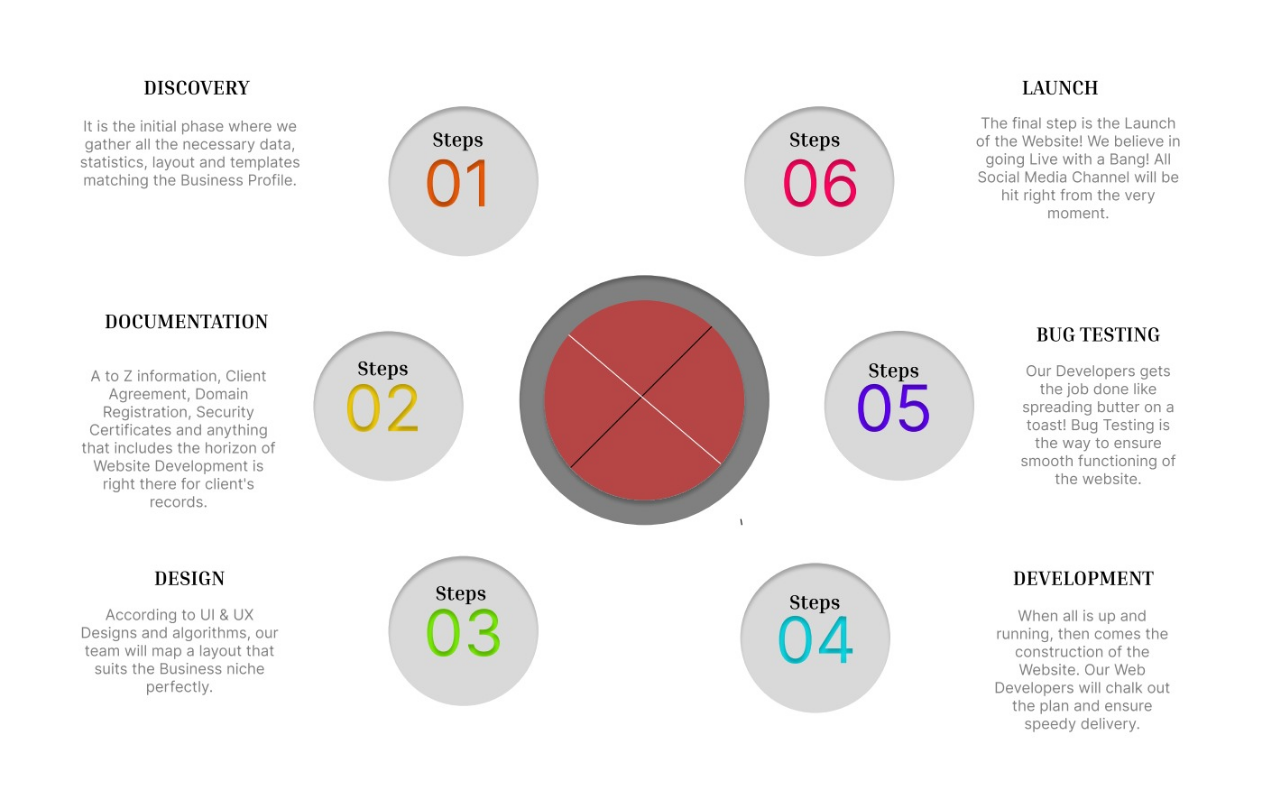
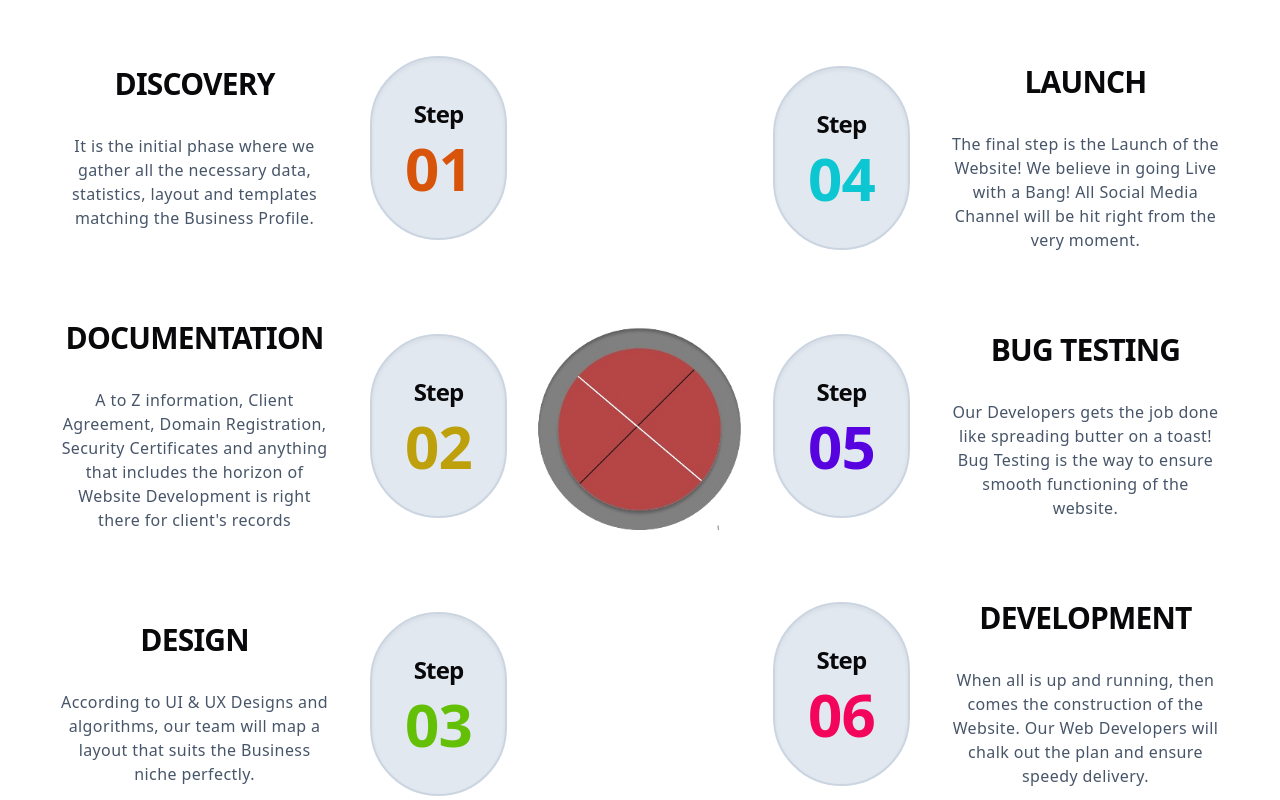
Before and after one commit to Siddhartha097/precisionHubIT, a React (Vite) app: page /web-developement in a window 1280 px wide. Shown: the part 1980-2780 px from the top of the page. Built offline with nearby package versions, Linux system fonts and the light colour scheme.

Commit message:
first commit

```diff
--- a/src/Data/index.ts
+++ b/src/Data/index.ts
@@ -136,4 +136,126 @@ const WorkingStyle = [
   },
 ];
 
-export { Features, Supports, WorkFlow, Services, WorkingStyle };
+const FAQs = [
+  {
+    id: "item-1",
+    title: "How does it work?",
+    content:
+      "Lorem ipsum dolor sit amet, consectetur adipisicing elit. Voluptatibus, aspernatur animi sit dolores labore dolor odio ad iste qui vero.",
+  },
+  {
+    id: "item-2",
+    title: "What are the benefits?",
+    content:
+      "Lorem ipsum dolor sit amet, consectetur adipisicing elit. Voluptatibus, aspernatur animi sit dolores labore dolor odio ad iste qui vero.",
+  },
+  {
+    id: "item-3",
+    title: "Is it customizable?",
+    content:
+      "Lorem ipsum dolor sit amet, consectetur adipisicing elit. Voluptatibus, aspernatur animi sit dolores labore dolor odio ad iste qui vero.",
+  },
+  {
+    id: "item-4",
+    title: "How can I get support?",
+    content:
+      "Lorem ipsum dolor sit amet, consectetur adipisicing elit. Voluptatibus, aspernatur animi sit dolores labore dolor odio ad iste qui vero.",
+  },
+  {
+    id: "item-5",
+    title: "Is there a free trial?",
+    content:
+      "Lorem ipsum dolor sit amet, consectetur adipisicing elit. Voluptatibus, aspernatur animi sit dolores labore dolor odio ad iste qui vero.",
+  },
+];
+
+const BasicPlans = [
+  {
+    content: "Powerful features for your business",
+  },
+  {
+    content: "Secure data storage and backup",
+  },
+  {
+    content: "24/7 customer support is available",
+  },
+];
+
+const BusinessPlans = [
+  {
+    content: "Advanced features for your business",
+  },
+  {
+    content: "Increased storage capacity",
+  },
+  {
+    content: "Priority customer support",
+  },
+  {
+    content: "Customizable branding options",
+  },
+  {
+    content: "Integration with third-party apps",
+  },
+];
+
+const WebDevChartsLeft = [
+  {
+    label: "DISCOVERY",
+    content:
+      "It is the initial phase where we gather all the necessary data, statistics, layout and templates matching the Business Profile.",
+    color: "text-[#D8540A]",
+    number: 1,
+  },
+  {
+    label: "DOCUMENTATION",
+    content:
+      "A to Z information, Client Agreement, Domain Registration, Security Certificates and anything that includes the horizon of Website Development is right there for client's records",
+    color: "text-[#BDA00A]",
+    number: 2,
+  },
+  {
+    label: "DESIGN",
+    content:
+      "According to UI & UX Designs and algorithms, our team will map a layout that suits the Business niche perfectly.",
+    color: "text-[#63C006]",
+    number: 3,
+  },
+];
+
+const WebDevChartsRight = [
+  {
+    label: "LAUNCH",
+    content:
+      "The final step is the Launch of the Website! We believe in going Live with a Bang! All Social Media Channel will be hit right from the very moment.",
+    color: "text-[#0CC6D2]",
+    number: 4,
+  },
+  {
+    label: "BUG TESTING",
+    content:
+      "Our Developers gets the job done like spreading butter on a toast! Bug Testing is the way to ensure smooth functioning of the website.",
+    color: "text-[#5703E0]",
+    number: 5,
+  },
+  {
+    label: "DEVELOPMENT",
+    content:
+      "When all is up and running, then comes the construction of the Website. Our Web Developers will chalk out the plan and ensure speedy delivery.",
+    color: "text-[#F2055B]",
+    number: 6,
+  },
+];
+
+export {
+  Features,
+  Supports,
+  WorkFlow,
+  Services,
+  WorkingStyle,
+  FAQs,
+  BasicPlans,
+  BusinessPlans,
+  WebDevChartsLeft,
+  WebDevChartsRight,
+};
--- a/src/Pages/WebDev.tsx
+++ b/src/Pages/WebDev.tsx
@@ -1,7 +1,7 @@
-import { WorkingStyle } from "@/Data";
+import { WebDevChartsLeft, WebDevChartsRight, WorkingStyle } from "@/Data";
+import ChartSection from "@/components/ChartSection";
 import { Separator } from "@/components/ui/separator";
-import { chart1, webdev } from "@/images";
-
+import { circle, webdev } from "@/images";
 
 const WebDev = () => {
   return (
@@ -44,8 +44,53 @@ const WebDev = () => {
 
       <Separator className="my-10 max-md:my-6" />
 
-      <section>
-        <img src={chart1} alt="" />
+      <section className="flex items-center justify-center gap-16 max-md:gap-10 max-md:flex-col p-10 max-md:p-0">
+        {/* <img src={chart1} alt="" /> */}
+        <div className="flex flex-col md:w-1/3 items-center justify-center gap-20 max-md:gap-8">
+          {WebDevChartsLeft.map((charts) => (
+            <div>
+              <ChartSection
+                label={charts.label}
+                content={charts.content}
+                color={charts.color}
+                number={charts.number}
+                key={charts.number}
+                align="left"
+                reverse
+              />
+            </div>
+          ))}
+        </div>
+
+        <div className="flex items-center justify-center w-full">
+          <img className="max-md:w-3/4" src={circle} alt="circle" />
+        </div>
+
+        <div className="flex flex-col items-center justify-center gap-20 max-md:gap-8 md:w-1/3">
+          {WebDevChartsRight.map((charts) => (
+            <div>
+              <ChartSection
+                label={charts.label}
+                content={charts.content}
+                color={charts.color}
+                number={charts.number}
+                key={charts.number}
+                align="right"
+              />
+            </div>
+          ))}
+        </div>
+      </section>
+
+      <section className="flex mt-10 items-center justify-center">
+        <h1 className="text-lg font-medium text-neutral-600 max-md:text-base text-center tracking-tight max-md:tracking-wide">
+          Our Working Process is a step by step traversing from one point to
+          another following a trail of thoughts and implementation tools where
+          our services stand out from the rest in the world of website
+          application development. When you sign up with PrecisionHub IT it is
+          not just a Business Deal that we make but, an affair we form that will
+          adhere to benefits aiming at creating perdurable relationships.
+        </h1>
       </section>
     </main>
   );
--- /dev/null
+++ b/src/components/ChartSection.tsx
@@ -0,0 +1,62 @@
+interface ChartSectionProps {
+  label: string;
+  content?: string;
+  img?: string;
+  number?: number;
+  color?: string;
+  reverse?: boolean;
+  align?: "right" | "left";
+}
+
+const textAlign = (align: string | undefined) => {
+  if (align === "left") {
+    return "max-md:text-left";
+  } else if (align === "right") {
+    return "max-md:text-right";
+  }
+};
+
+const ChartSection: React.FC<ChartSectionProps> = ({
+  label,
+  content,
+  img,
+  number,
+  color,
+  reverse,
+  align,
+}) => {
+  return (
+    <div
+      className={`flex max-md:flex-row items-center justify-between gap-10 max-md:gap-5 w-[35vw] max-md:w-full tracking-tighter ${
+        !reverse ? "flex-row-reverse" : "flex-row max-md:flex-row-reverse"
+      }`}
+    >
+      <div
+        className={`flex flex-col md:items-center justify-center gap-8 text-center ${textAlign(
+          align
+        )} w-2/3 max-md:gap-5`}
+      >
+        <h1 className="font-bold text-3xl uppercase max-md:text-xl">{label}</h1>
+        <p className="text-slate-600 font-medium max-md:text-xs tracking-wide">
+          {content}
+        </p>
+      </div>
+
+      {/* <Separator orientation="vertical" className="my-6 md:hidden" /> */}
+
+      <div className="rounded-full w-1/3 bg-slate-200 flex flex-col items-center justify-center gap-2 border-2 border-slate-300 py-10 max-md:py shadow-inner">
+        <img
+          className={`${!img ? "hidden" : ""} rounded-full`}
+          src={img}
+          alt="charts"
+        />
+        <h2 className="text-2xl font-semibold max-md:text-lg">Step</h2>
+        <h1 className={`text-6xl font-semibold ${color} max-md:text-2xl`}>
+          0{number}
+        </h1>
+      </div>
+    </div>
+  );
+};
+
+export default ChartSection;
--- a/src/components/Faq.tsx
+++ b/src/components/Faq.tsx
@@ -1,37 +1,8 @@
+import { FAQs } from "@/Data";
+
 import { Accordion, AccordionContent, AccordionItem, AccordionTrigger } from "./ui/accordion";
 
-const FAQs = [
-    {
-      id: "item-1",
-      title: "How does it work?",
-      content:
-        "Lorem ipsum dolor sit amet, consectetur adipisicing elit. Voluptatibus, aspernatur animi sit dolores labore dolor odio ad iste qui vero.",
-    },
-    {
-      id: "item-2",
-      title: "What are the benefits?",
-      content:
-        "Lorem ipsum dolor sit amet, consectetur adipisicing elit. Voluptatibus, aspernatur animi sit dolores labore dolor odio ad iste qui vero.",
-    },
-    {
-      id: "item-3",
-      title: "Is it customizable?",
-      content:
-        "Lorem ipsum dolor sit amet, consectetur adipisicing elit. Voluptatibus, aspernatur animi sit dolores labore dolor odio ad iste qui vero.",
-    },
-    {
-      id: "item-4",
-      title: "How can I get support?",
-      content:
-        "Lorem ipsum dolor sit amet, consectetur adipisicing elit. Voluptatibus, aspernatur animi sit dolores labore dolor odio ad iste qui vero.",
-    },
-    {
-      id: "item-5",
-      title: "Is there a free trial?",
-      content:
-        "Lorem ipsum dolor sit amet, consectetur adipisicing elit. Voluptatibus, aspernatur animi sit dolores labore dolor odio ad iste qui vero.",
-    },
-];
+
 
 const Faq = () => {
   return (
--- a/src/components/Plan.tsx
+++ b/src/components/Plan.tsx
@@ -1,3 +1,5 @@
+import { BasicPlans, BusinessPlans } from "@/Data";
+
 import { Button } from "./ui/button";
 import { Card, CardContent, CardDescription, CardFooter, CardHeader, CardTitle } from "./ui/card";
 
@@ -6,36 +8,6 @@ export interface PlanProps {
     price?: number;
     time?: 'mo'| 'yr';
 }
-
-
-const BasicPlans = [
-    {
-        content: 'Powerful features for your business'
-    },
-    {
-        content: 'Secure data storage and backup'
-    },
-    {
-        content: '24/7 customer support is available'
-    },
-];
-const BusinessPlans = [
-    {
-        content: 'Advanced features for your business'
-    },
-    {
-        content: 'Increased storage capacity'
-    },
-    {
-        content: 'Priority customer support'
-    },
-    {
-        content: 'Customizable branding options'
-    },
-    {
-        content: 'Integration with third-party apps'
-    },
-];
 
 const Plan : React.FC<PlanProps> = ({
     title,
```
Also changed, not shown: src/images/index.ts (+5 -3 lines), src/images/circle.png (added).
